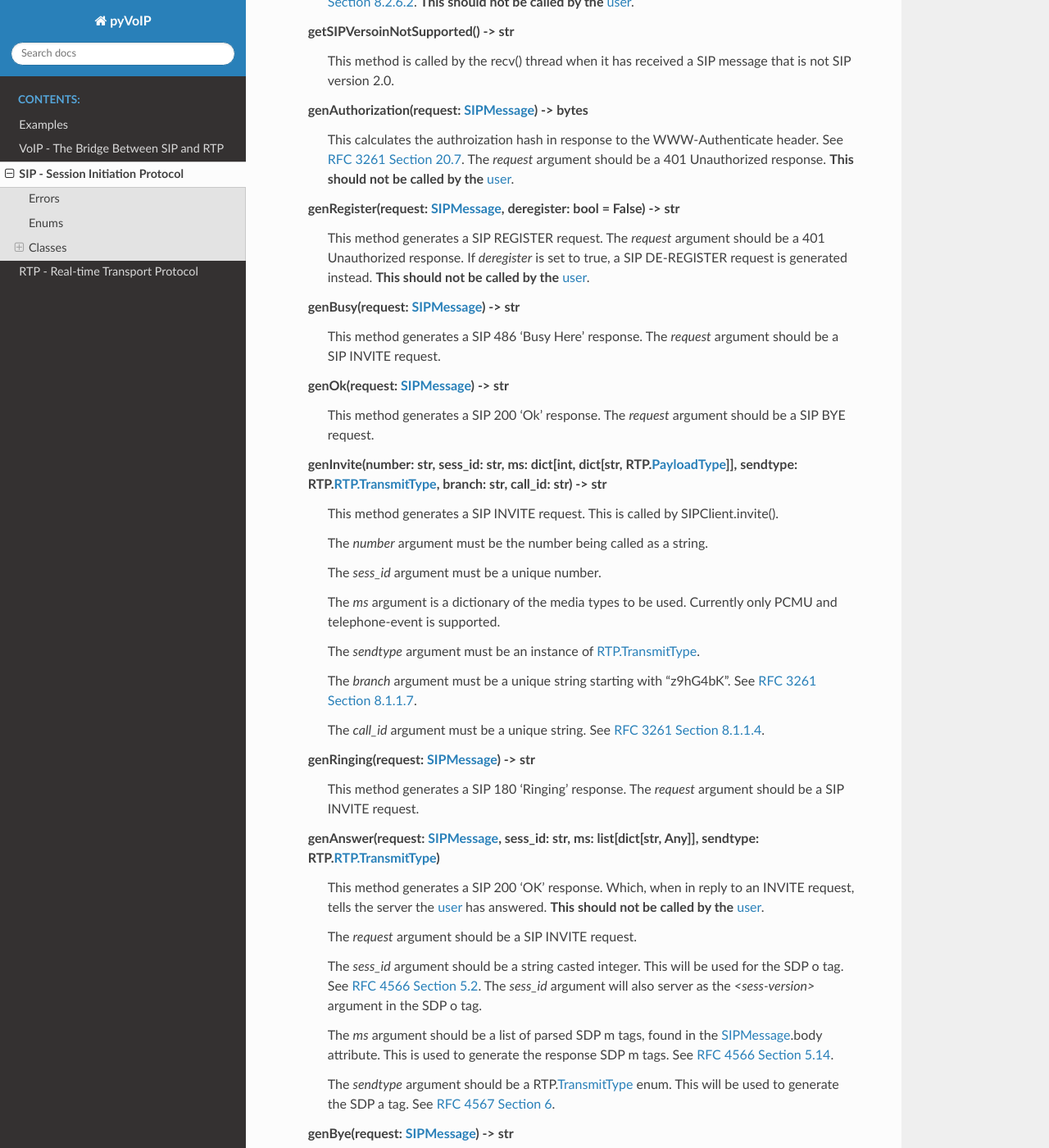
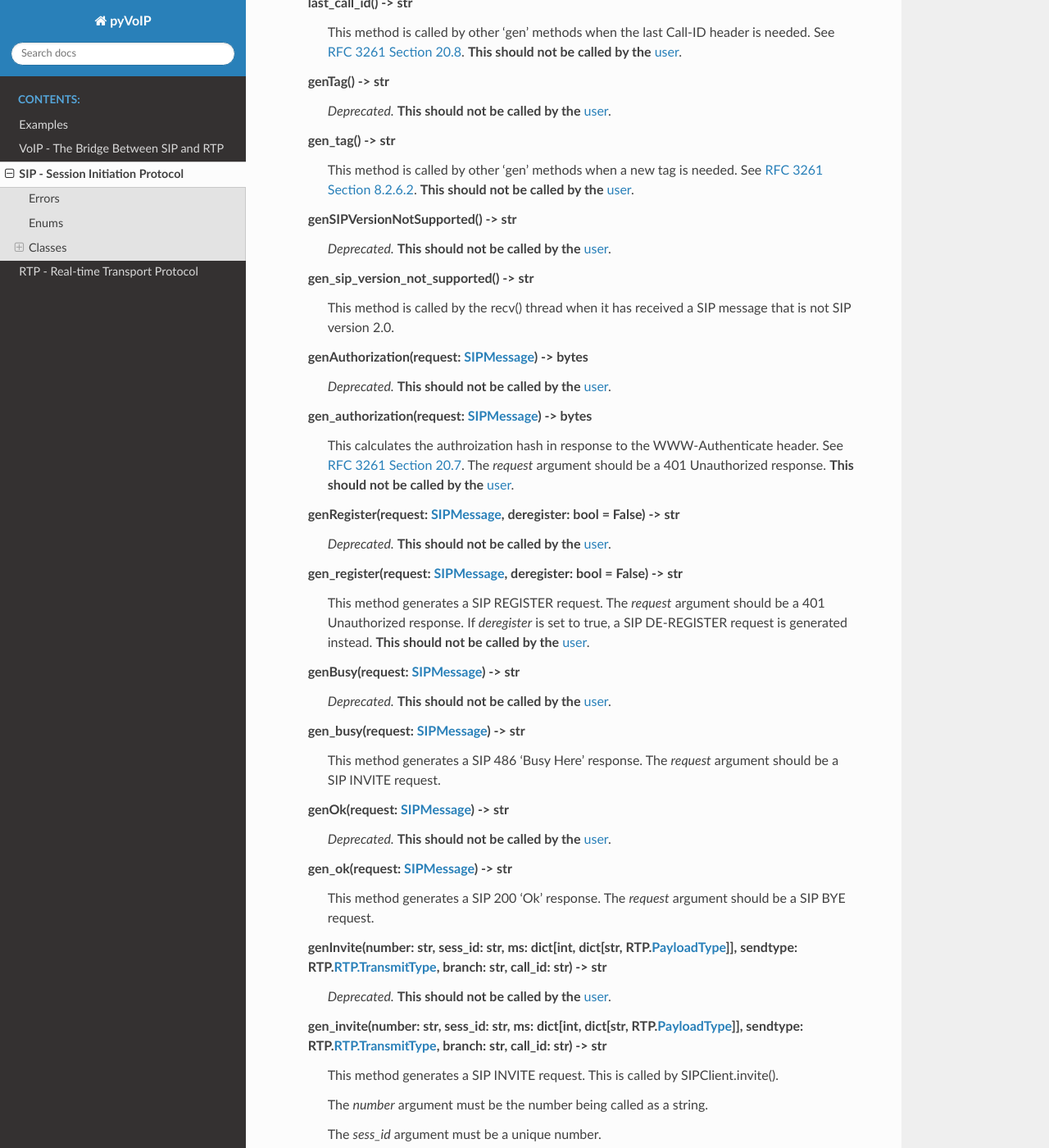
Before and after one commit to tayler6000/pyVoIP, a Sphinx documentation site: the page built from docs/SIP.rst, in a window 1280 px wide and 1400 px high, scrolled down 2871 px. Shown: the whole window at 82% size. Built offline with Sphinx 7.4.7 and the Read the Docs theme 2.0.0, drawn with Linux system fonts in a browser that asks for light colours; some of the changed text lies outside the part shown.

Commit message:
[CHANGE] Updated SIP documentation. [CHANGE] Updated VoIP documentation

```diff
--- a/docs/SIP.rst
+++ b/docs/SIP.rst
@@ -68,16 +68,14 @@ SIPClient
 
 The SIPClient class is used to communicate with the PBX/VoIP server.  It is responsible for registering with the server, and receiving phone calls.
 
-*class* SIP.\ **SIPClient**\ (server: str, port: int, username: str, password: str, myHostname: str, myIP: str = "0.0.0.0", myPort: int = 5060, callCallback: Optional[Callable] = None)
-    The *server* argument is your PBX/VoIP server’s IP.
+*class* SIP.\ **SIPClient**\ (server: str, port: int, username: str, password: str, myIP="0.0.0.0", myPort=5060, callCallback: Optional[Callable[[SIPMessage], None]] = None)
+    The *server* argument is your PBX/VoIP server's IP.
 
-    The *port* argument is your PBX/VoIP server’s port.
+    The *port* argument is your PBX/VoIP server's port.
 
     The *username* argument is your SIP account username on the PBX/VoIP server.
 
     The *password* argument is your SIP account password on the PBX/VoIP server.
-
-    The *myHostname* argument is used to build a URI for your phone to be contacted directly.  Depending on your usecase, this may need to be a private IP, public IP, or a `FQDN <https://en.wikipedia.org/wiki/Fully_qualified_domain_name>`_.
 
     The *myIP* argument is used to bind a socket and receive incoming SIP requests and responses.
 
@@ -89,6 +87,9 @@ The SIPClient class is used to communicate with the PBX/VoIP server.  It is resp
     This method is called by SIPClient.start() and is responsible for receiving and parsing through SIP requests.  **This should not be called by the** :term:`user`.
 
   **parseMessage**\ (message: :ref:`SIPMessage`) -> None
+    *Deprecated.* Please use ``parse_message`` instead.
+
+  **parse_message**\ (message: :ref:`SIPMessage`) -> None
     This method is called by SIPClient.recv() and is responsible for parsing through SIP responses.  **This should not be called by the** :term:`user`.
 
   **start**\ () -> None
@@ -98,30 +99,57 @@ The SIPClient class is used to communicate with the PBX/VoIP server.  It is resp
     This method is called by :ref:`VoIPPhone`.stop(). It stops the REGISTER and recv() threads.  It will also close the bound port.  **This should not be called by the** :term:`user`.
 
   **genCallID**\ () -> str
+    *Deprecated.* **This should not be called by the** :term:`user`.
+
+  **gen_call_id**\ () -> str
     This method is called by other 'gen' methods when a new Call-ID header is needed.  See `RFC 3261 Section 20.8 <https://tools.ietf.org/html/rfc3261#section-20.8>`_.  **This should not be called by the** :term:`user`.
 
   **lastCallID**\ () -> str
+    *Deprecated.*  **This should not be called by the** :term:`user`.
+
+  **last_call_id**\ () -> str
     This method is called by other 'gen' methods when the last Call-ID header is needed.  See `RFC 3261 Section 20.8 <https://tools.ietf.org/html/rfc3261#section-20.8>`_.  **This should not be called by the** :term:`user`.
 
   **genTag**\ () -> str
+    *Deprecated.* **This should not be called by the** :term:`user`.
+
+  **gen_tag**\ () -> str
     This method is called by other 'gen' methods when a new tag is needed. See `RFC 3261 Section 8.2.6.2 <https://tools.ietf.org/html/rfc3261#section-8.2.6.2>`_.  **This should not be called by the** :term:`user`.
 
-  **getSIPVersoinNotSupported**\ () -> str
+  **genSIPVersionNotSupported**\ () -> str
+    *Deprecated.* **This should not be called by the** :term:`user`.
+
+  **gen_sip_version_not_supported**\ () -> str
     This method is called by the recv() thread when it has received a SIP message that is not SIP version 2.0.
 
   **genAuthorization**\ (request: :ref:`SIPMessage`) -> bytes
+    *Deprecated.* **This should not be called by the** :term:`user`.
+
+  **gen_authorization**\ (request: :ref:`SIPMessage`) -> bytes
     This calculates the authroization hash in response to the WWW-Authenticate header.  See `RFC 3261 Section 20.7 <https://tools.ietf.org/html/rfc3261#section-20.7>`_.  The *request* argument should be a 401 Unauthorized response.  **This should not be called by the** :term:`user`.
 
   **genRegister**\ (request: :ref:`SIPMessage`, deregister: bool = False) -> str
+    *Deprecated.* **This should not be called by the** :term:`user`.
+
+  **gen_register**\ (request: :ref:`SIPMessage`, deregister: bool = False) -> str
     This method generates a SIP REGISTER request. The *request* argument should be a 401 Unauthorized response.  If *deregister* is set to true, a SIP DE-REGISTER request is generated instead.  **This should not be called by the** :term:`user`.
 
   **genBusy**\ (request: :ref:`SIPMessage`) -> str
+    *Deprecated.* **This should not be called by the** :term:`user`.
+
+  **gen_busy**\ (request: :ref:`SIPMessage`) -> str
     This method generates a SIP 486 'Busy Here' response.  The *request* argument should be a SIP INVITE request.
 
   **genOk**\ (request: :ref:`SIPMessage`) -> str
+    *Deprecated.* **This should not be called by the** :term:`user`.
+
+  **gen_ok**\ (request: :ref:`SIPMessage`) -> str
     This method generates a SIP 200 'Ok' response.  The *request* argument should be a SIP BYE request.
 
   **genInvite**\ (number: str, sess_id: str, ms: dict[int, dict[str, RTP.\ :ref:`PayloadType<payload-type>`]], sendtype: RTP.\ :ref:`TransmitType`, branch: str, call_id: str) -> str
+    *Deprecated.* **This should not be called by the** :term:`user`.
+
+  **gen_invite**\ (number: str, sess_id: str, ms: dict[int, dict[str, RTP.\ :ref:`PayloadType<payload-type>`]], sendtype: RTP.\ :ref:`TransmitType`, branch: str, call_id: str) -> str
     This method generates a SIP INVITE request.  This is called by SIPClient.invite().
 
     The *number* argument must be the number being called as a string.
@@ -137,9 +165,15 @@ The SIPClient class is used to communicate with the PBX/VoIP server.  It is resp
     The *call_id* argument must be a unique string.  See `RFC 3261 Section 8.1.1.4 <https://tools.ietf.org/html/rfc3261#section-8.1.1.4>`_.
 
   **genRinging**\ (request: :ref:`SIPMessage`) -> str
+    *Deprecated.* **This should not be called by the** :term:`user`.
+
+  **gen_ringing**\ (request: :ref:`SIPMessage`) -> str
     This method generates a SIP 180 'Ringing' response.  The *request* argument should be a SIP INVITE request.
 
   **genAnswer**\ (request: :ref:`SIPMessage`, sess_id: str, ms: list[dict[str, Any]], sendtype: RTP.\ :ref:`TransmitType`)
+    *Deprecated.* **This should not be called by the** :term:`user`.
+
+  **gen_answer**\ (request: :ref:`SIPMessage`, sess_id: str, ms: list[dict[str, Any]], sendtype: RTP.\ :ref:`TransmitType`)
     This method generates a SIP 200 'OK' response.  Which, when in reply to an INVITE request, tells the server the :term:`user` has answered.  **This should not be called by the** :term:`user`.
 
     The *request* argument should be a SIP INVITE request.
@@ -151,9 +185,15 @@ The SIPClient class is used to communicate with the PBX/VoIP server.  It is resp
     The *sendtype* argument should be a RTP.\ :ref:`TransmitType<transmittype>` enum.  This will be used to generate the SDP a tag.   See `RFC 4567 Section 6 <https://tools.ietf.org/html/rfc4567#section-6>`_.
 
   **genBye**\ (request: :ref:`SIPMessage`) -> str
+    *Deprecated.* **This should not be called by the** :term:`user`.
+
+  **gen_bye**\ (request: :ref:`SIPMessage`) -> str
     This method generates a SIP BYE request.  This is used to end a call. The *request* argument should be a SIP INVITE request.  **This should not be called by the** :term:`user`.
 
   **genAck**\ (request: :ref:`SIPMessage`) -> str
+    *Deprecated.* **This should not be called by the** :term:`user`.
+
+  **gen_ack**\ (request: :ref:`SIPMessage`) -> str
     This method generates a SIP ACK response.  The *request* argument should be a SIP 401 response.
 
   **invite**\ (number: str, ms: dict[int, dict[str, RTP.\ :ref:`PayloadType<payload-type>`]], sendtype: RTP.\ :ref:`TransmitType`)
@@ -217,13 +257,25 @@ The SIPMessage class is used to parse SIP requests and responses and makes them
     This method is called by the initialization of the class.  It decides the SIPMessageType, and sends it to the corresponding parse function.  *Data* is the original *data* argument in the initialization of the class.  **This should not be called by the** :term:`user`.
 
   **parseSIPResponse**\ (data: bytes) -> None
+    *Deprecated.* **This should not be called by the** :term:`user`.
+
+  **parse_sip_response**\ (data: bytes) -> None
     This method is called by parse().  It sets the *header*, *version*, and *status* attributes and may raise a :ref:`SIPParseError<sip-parse-error>` if the SIP response is an unsupported SIP version.  It then calls parseHeader() for each header in the request. *Data* is the original *data* argument in the initialization of the class.  **This should not be called by the** :term:`user`.
 
   **parseSIPMessage**\ (data: bytes) -> None
+    *Deprecated.* **This should not be called by the** :term:`user`.
+
+  **parse_sip_message**\ (data: bytes) -> None
     This method is called by parse().  It sets the *header*, *version*, and *method* attributes and may raise a :ref:`SIPParseError<sip-parse-error>` if the SIP request is an unsupported SIP version.  It then calls parseHeader() and parseBody() for each header or tag in the request respectively. *Data* is the original *data* argument in the initialization of the class.  **This should not be called by the** :term:`user`.
 
   **parseHeader**\ (header: str, data: str) -> None
+    *Deprecated.* **This should not be called by the** :term:`user`.
+
+  **parse_header**\ (header: str, data: str) -> None
     This method is called by parseSIPResponse() and parseSIPMessage().  The *header* argument is the name of the header, i.e. 'Call-ID' or 'CSeq', represented as a string.  The *data* argument is the value of the header, i.e. 'Ogq-T7iBmNozoUu3GL9Lvg..' or '1 INVITE', represented as a string.  **This should not be called by the** :term:`user`.
 
   **parseBody**\ (header: str, data: str) -> None
+    *Deprecated.* **This should not be called by the** :term:`user`.
+
+  **parse_body**\ (header: str, data: str) -> None
     This method is called by parseSIPResponse() and parseSIPMessage().  The *header* argument is the name of the SDP tag, i.e. 'm' or 'a', represented as a string.  The *data* argument is the value of the header, i.e. 'audio 56704 RTP/AVP 0' or 'sendrecv', represented as a string.  **This should not be called by the** :term:`user`.
```
Also changed, not shown: other parts of docs/SIP.rst (+1 -1 lines), docs/VoIP.rst (+24 -9 lines).
